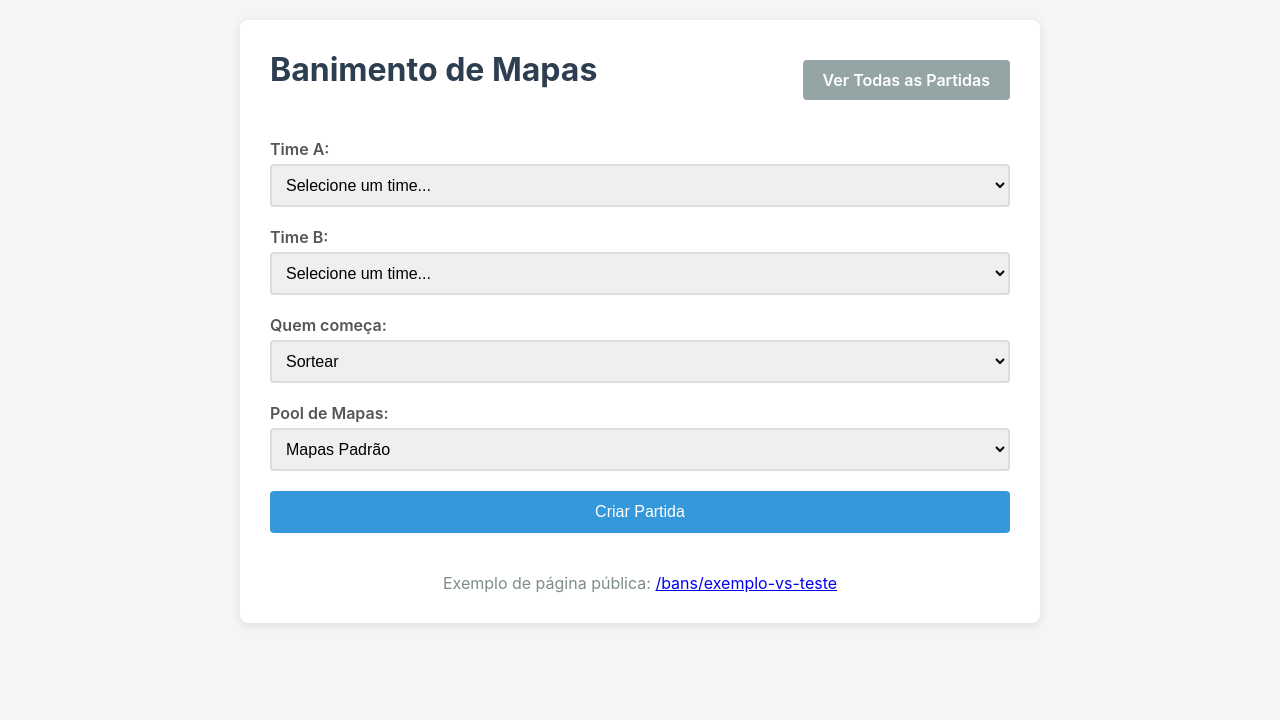
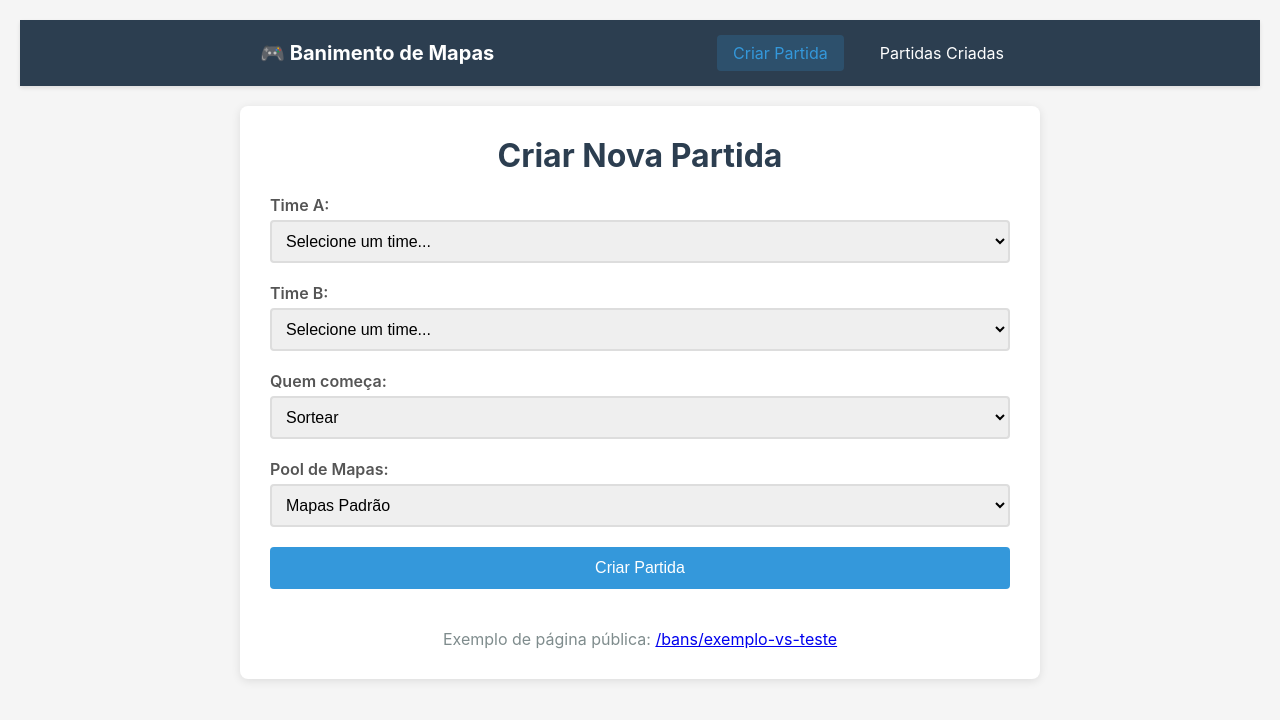
Before and after one commit to guiaugustinegri/map-ban-app, a Next.js app: page / in a window 1280 px wide. Shown: the top 720 px of the page. Built offline with nearby package versions, Linux system fonts and the light colour scheme.

Commit message:
Add navigation menu, prevent same team selection, and improve UI layout

```diff
--- /dev/null
+++ b/app/components/Navigation.tsx
@@ -0,0 +1,67 @@
+'use client'
+
+import Link from 'next/link'
+import { usePathname } from 'next/navigation'
+
+export default function Navigation() {
+  const pathname = usePathname()
+
+  return (
+    <nav style={{
+      backgroundColor: '#2c3e50',
+      padding: '15px 0',
+      marginBottom: '20px',
+      boxShadow: '0 2px 4px rgba(0,0,0,0.1)'
+    }}>
+      <div style={{
+        maxWidth: '800px',
+        margin: '0 auto',
+        padding: '0 20px',
+        display: 'flex',
+        justifyContent: 'space-between',
+        alignItems: 'center'
+      }}>
+        <Link
+          href="/"
+          style={{
+            color: 'white',
+            textDecoration: 'none',
+            fontSize: '20px',
+            fontWeight: 'bold'
+          }}
+        >
+          🎮 Banimento de Mapas
+        </Link>
+
+        <div style={{ display: 'flex', gap: '20px' }}>
+          <Link
+            href="/"
+            style={{
+              color: pathname === '/' ? '#3498db' : 'white',
+              textDecoration: 'none',
+              padding: '8px 16px',
+              borderRadius: '4px',
+              backgroundColor: pathname === '/' ? 'rgba(52, 152, 219, 0.2)' : 'transparent',
+              transition: 'all 0.3s'
+            }}
+          >
+            Criar Partida
+          </Link>
+          <Link
+            href="/matches"
+            style={{
+              color: pathname === '/matches' ? '#3498db' : 'white',
+              textDecoration: 'none',
+              padding: '8px 16px',
+              borderRadius: '4px',
+              backgroundColor: pathname === '/matches' ? 'rgba(52, 152, 219, 0.2)' : 'transparent',
+              transition: 'all 0.3s'
+            }}
+          >
+            Partidas Criadas
+          </Link>
+        </div>
+      </div>
+    </nav>
+  )
+}
--- a/app/layout.tsx
+++ b/app/layout.tsx
@@ -1,5 +1,6 @@
 import type { Metadata } from 'next'
 import './globals.css'
+import Navigation from './components/Navigation'
 
 export const metadata: Metadata = {
   title: 'Banimento de Mapas',
@@ -13,7 +14,10 @@ export default function RootLayout({
 }) {
   return (
     <html lang="pt-BR">
-      <body>{children}</body>
+      <body>
+        <Navigation />
+        {children}
+      </body>
     </html>
   )
 }
--- a/app/page.tsx
+++ b/app/page.tsx
@@ -30,6 +30,13 @@ export default function Home() {
     setLoading(true)
     setError('')
     setResult(null)
+
+    // Validar se os times são diferentes
+    if (formData.teamA_name === formData.teamB_name) {
+      setError('Os times devem ser diferentes!')
+      setLoading(false)
+      return
+    }
 
     try {
       let mapPool = undefined
@@ -84,22 +91,7 @@ export default function Home() {
 
   return (
     <div className="container">
-      <div style={{ display: 'flex', justifyContent: 'space-between', alignItems: 'center', marginBottom: '30px' }}>
-        <h1>Banimento de Mapas</h1>
-        <a
-          href="/matches"
-          style={{
-            textDecoration: 'none',
-            backgroundColor: '#95a5a6',
-            color: 'white',
-            padding: '10px 20px',
-            borderRadius: '4px',
-            fontWeight: '600'
-          }}
-        >
-          Ver Todas as Partidas
-        </a>
-      </div>
+      <h1>Criar Nova Partida</h1>
 
       {error && (
         <div className="error">
@@ -220,9 +212,11 @@ export default function Home() {
             >
               <option value="">Selecione um time...</option>
               <optgroup label="RageCon #5">
-                {rageconTeams.map((team, index) => (
-                  <option key={index} value={team}>{team}</option>
-                ))}
+                {rageconTeams
+                  .filter(team => team !== formData.teamB_name)
+                  .map((team, index) => (
+                    <option key={index} value={team}>{team}</option>
+                  ))}
               </optgroup>
               <option value="custom">Custom (escrever nome)</option>
             </select>
@@ -247,9 +241,11 @@ export default function Home() {
             >
               <option value="">Selecione um time...</option>
               <optgroup label="RageCon #5">
-                {rageconTeams.map((team, index) => (
-                  <option key={index} value={team}>{team}</option>
-                ))}
+                {rageconTeams
+                  .filter(team => team !== formData.teamA_name)
+                  .map((team, index) => (
+                    <option key={index} value={team}>{team}</option>
+                  ))}
               </optgroup>
               <option value="custom">Custom (escrever nome)</option>
             </select>
```
Also changed, not shown: app/matches/page.tsx (+1 -13 lines).
